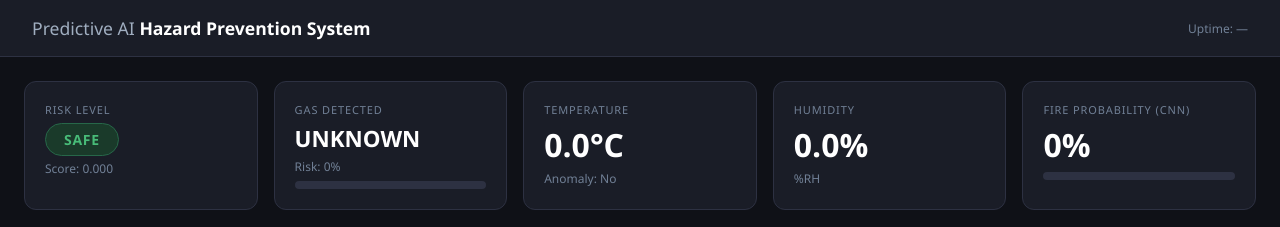
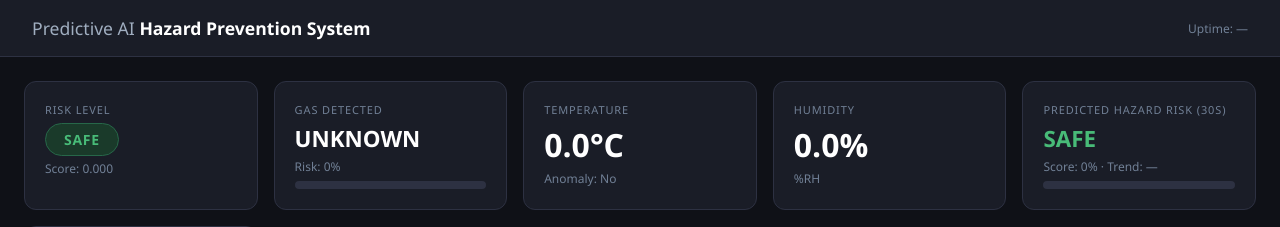
Before and after one commit to cloudforge-creator/fyp-hazard-prevention-system, a Flask app: page / in a window 1280 px wide. Shown: the top 227 px of the page. Run offline with Flask 3, Linux system fonts and the light colour scheme; data that the repository does not hold is empty.

Commit message:
feat: display predictive hazard forecast on dashboard

```diff
--- a/dashboard/templates/index.html
+++ b/dashboard/templates/index.html
@@ -91,6 +91,12 @@
     <div class="card-sub">%RH</div>
   </div>
   <div class="card">
+    <div class="card-label">Predicted hazard risk (30s)</div>
+    <div class="card-value" id="predicted-level" style="font-size:1.4rem">SAFE</div>
+    <div class="card-sub">Score: <span id="predicted-score">0%</span> · Trend: <span id="prediction-trend">—</span></div>
+    <div class="bar-wrap"><div class="bar green" id="predicted-bar" style="width:0%"></div></div>
+  </div>
+  <div class="card">
     <div class="card-label">Fire probability (CNN)</div>
     <div class="card-value" id="fire-prob">0%</div>
     <div class="bar-wrap"><div class="bar green" id="fire-bar" style="width:0%"></div></div>
@@ -127,6 +133,18 @@
       <div class="score-row">
         <div class="score-label">Fused score</div>
         <div class="score-val" id="fused-score">—</div>
+      </div>
+      <div class="score-row">
+        <div class="score-label">Predicted hazard level</div>
+        <div class="score-val" id="predicted-level-detail">—</div>
+      </div>
+      <div class="score-row">
+        <div class="score-label">Prediction confidence</div>
+        <div class="score-val" id="prediction-confidence">—</div>
+      </div>
+      <div class="score-row">
+        <div class="score-label">Early warning</div>
+        <div class="score-val" id="early-warning">No</div>
       </div>
       <div class="score-row">
         <div class="score-label">Decision method</div>
@@ -208,6 +226,26 @@ function pollData() {
       document.getElementById('fire-prob').textContent = fp + '%';
       setBar('fire-bar', fp);
 
+      const predicted = d.predicted_score || 0;
+      const predictedPct = Math.round(predicted * 100);
+      document.getElementById('predicted-level').textContent =
+          d.predicted_level || 'SAFE';
+      document.getElementById('predicted-level').style.color =
+          d.predicted_level === 'CRITICAL' ? '#fc8181' :
+          d.predicted_level === 'WARNING' ? '#f6ad55' : '#48bb78';
+      document.getElementById('predicted-score').textContent = predictedPct + '%';
+      document.getElementById('prediction-trend').textContent =
+          d.prediction_trend || '—';
+      setBar('predicted-bar', predictedPct);
+      document.getElementById('predicted-level-detail').textContent =
+          d.predicted_level || 'SAFE';
+      document.getElementById('prediction-confidence').textContent =
+          Math.round((d.prediction_confidence || 0) * 100) + '%';
+      document.getElementById('early-warning').textContent =
+          d.early_warning ? '⚠ YES' : 'No';
+      document.getElementById('early-warning').style.color =
+          d.early_warning ? '#f6ad55' : '#718096';
+
       // Model scores
       document.getElementById('cnn-score').textContent =
           ((d.fire_prob || 0) * 100).toFixed(1) + '%';
```
